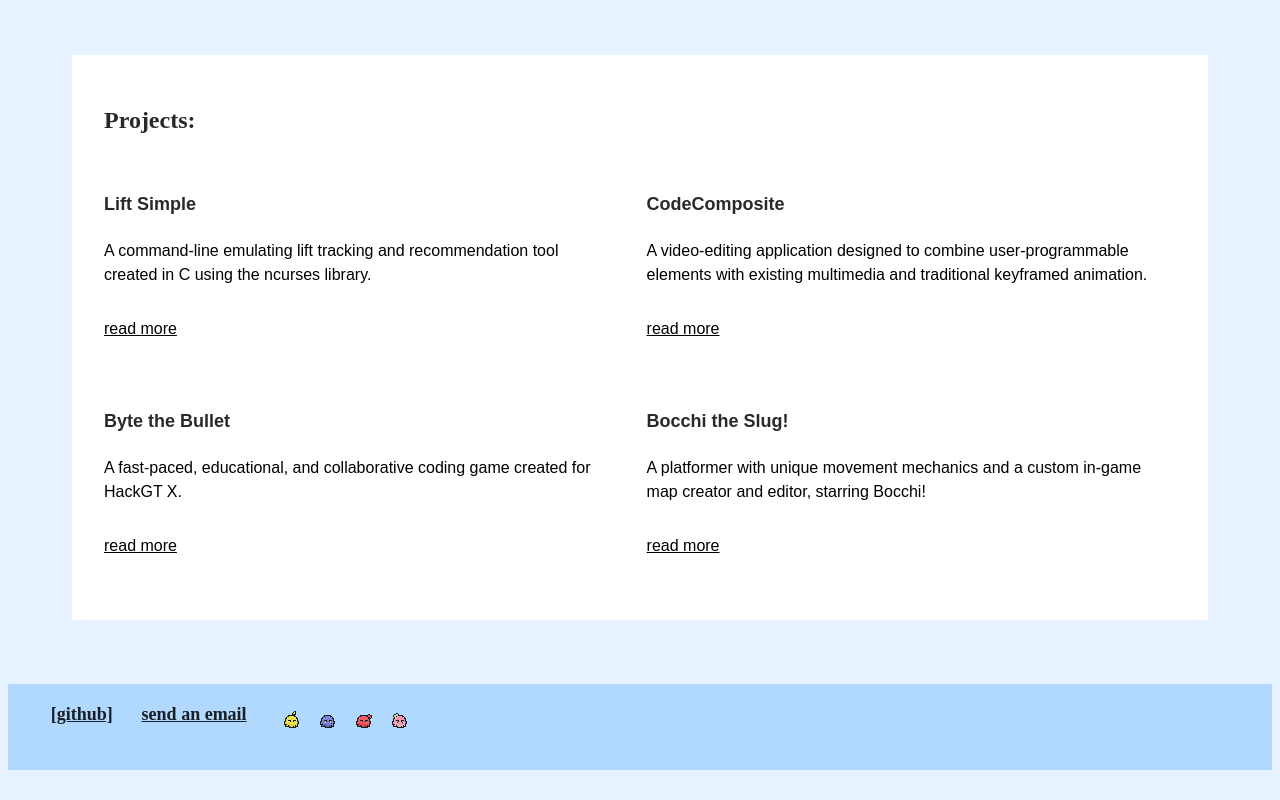
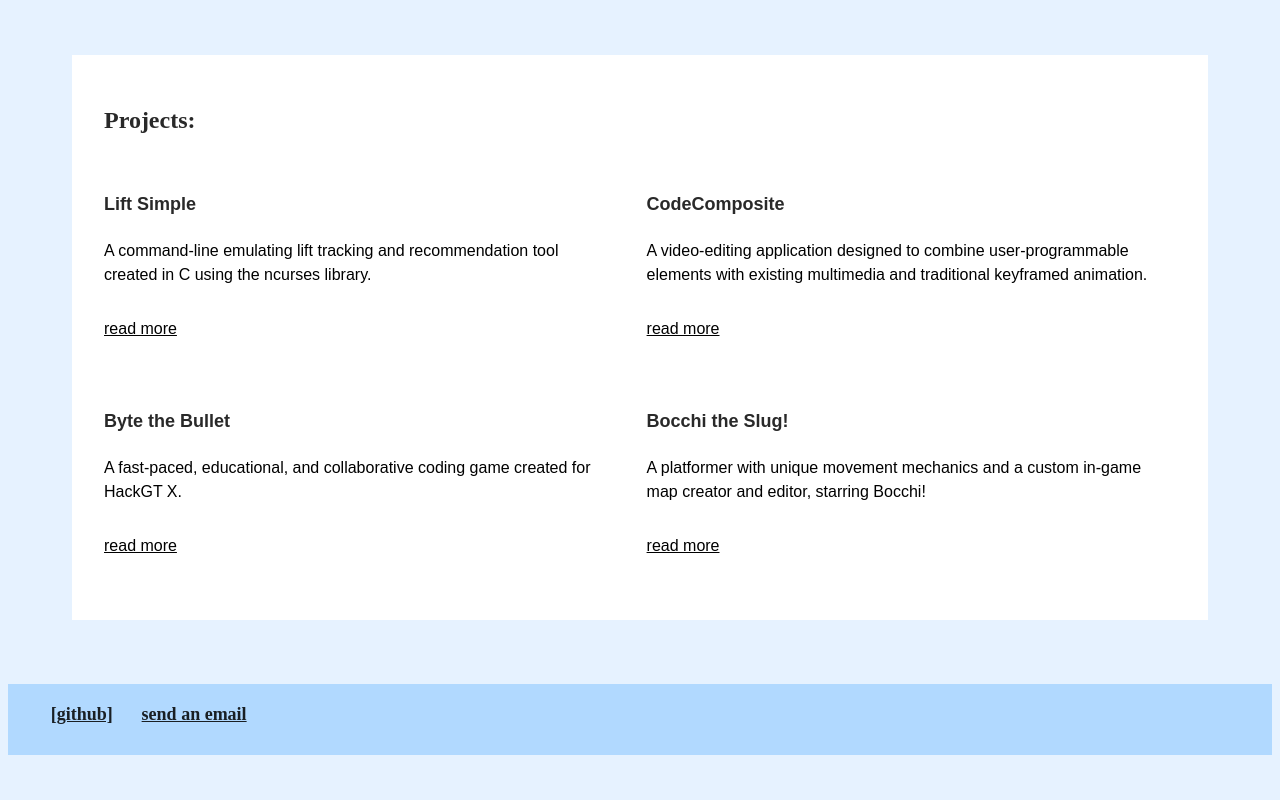
Before and after one commit to chr1ce/personal-website, a website built with Vite: page index.html in a window 1280 px wide. Shown: the part 1179-1979 px from the top of the page. Built offline with nearby package versions, Linux system fonts and the light colour scheme.

Commit message:
Remove characters

```diff
--- a/index.html
+++ b/index.html
@@ -221,12 +221,6 @@
                         send an email
                     </a>
                 </li>
-                <li>
-                    <img src="./images/blojika.png" alt="Blojika"/>
-                    <img src="./images/bloy.png" alt="Bloy"/>
-                    <img src="./images/blokita.png" alt="Blokita"/>
-                    <img src="./images/blobcchi.png" alt="Blobcchi"/>
-                </li>
             </ul>
         </div>
 
```
Also changed, not shown: dist/index.html.
